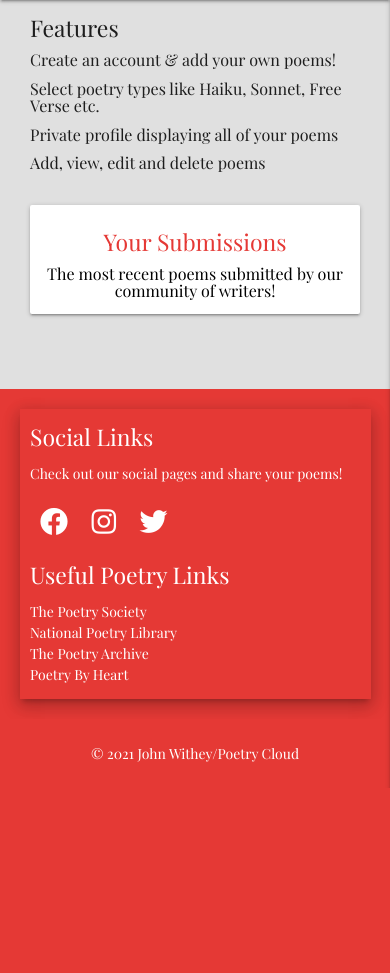
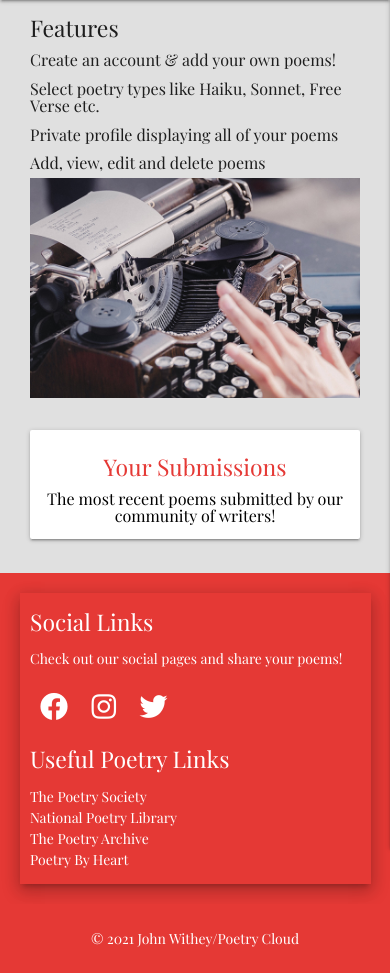
Before and after one commit to Code-Institute-Submissions/poetry_cloud, a Flask app: page / in a window 390 px wide. Shown: the part 56-1029 px from the top of the page. Before the commit the page ends 844 px from the top, so only its background shows below. Run offline with Flask 2, Linux system fonts and the light colour scheme; data that the repository does not hold is empty; some libraries are stand-ins or nearby versions.

Commit message:
Made column sizes more responsive to small devices on home page 'Features' content

```diff
--- a/static/css/style.css
+++ b/static/css/style.css
@@ -35,3 +35,7 @@
 i.fab {
     padding: 10px;
 }
+
+.features {
+    line-height: 1.8;
+}
--- a/templates/poems.html
+++ b/templates/poems.html
@@ -3,12 +3,16 @@
 
 
     <div class="row">
-        <div class="col s12 m8 offset-m2">
+        <div class="col s12 m6 l6 features">
                 <h5>Features</h5>
                 <h6>Create an account & add your own poems!</h6>
                 <h6>Select poetry types like Haiku, Sonnet, Free Verse etc.</h6>
                 <h6>Private profile displaying all of your poems</h6>
                 <h6>Add, view, edit and delete poems</h6>
+        </div>
+
+        <div class="col s12 m6 l6">
+                <img class="responsive-img" src="images/typewriter.jpg">
         </div>
     </div>
 
```
